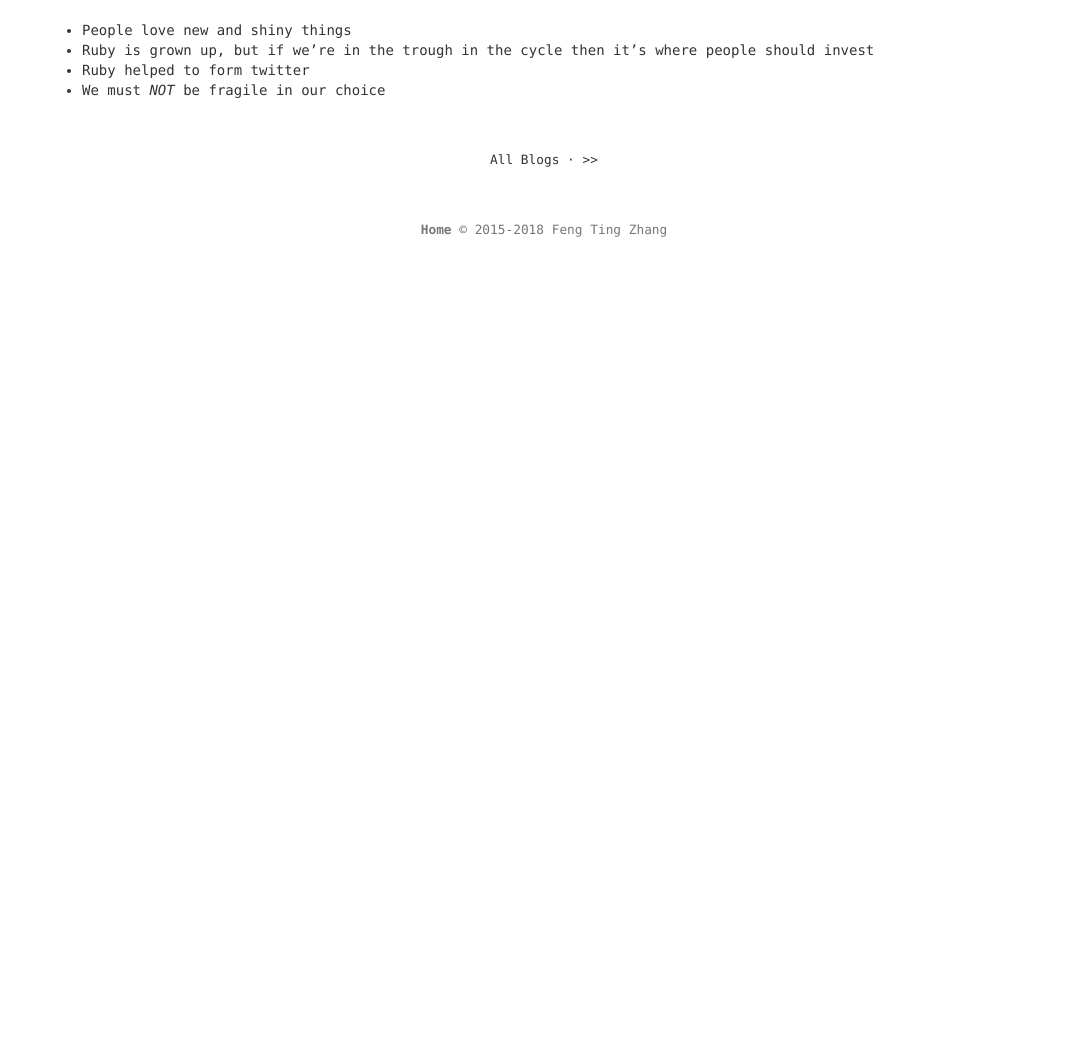
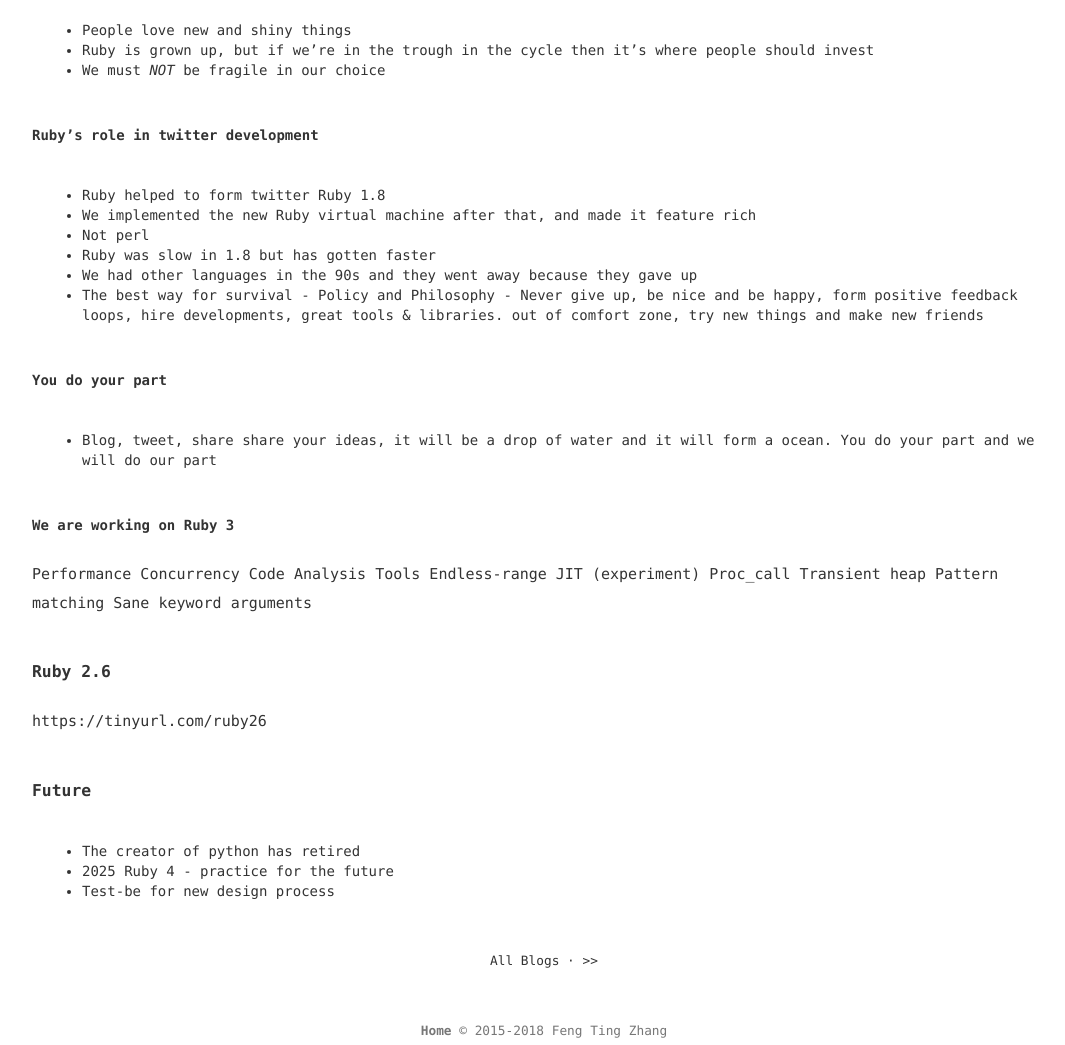
Before and after one commit to fengtingzhang/blog, a Jekyll site: the page built from _posts/2018-11-13-rubyconf-2018-day-one.md, in a window 1280 px wide and 1400 px high, scrolled down 1954 px. Shown: the part 355-1400 px from the top of the window, without its empty margins (96-1161 px from the left). Built offline with Jekyll 4.4.1, drawn with Linux system fonts in a browser that asks for light colours; before the commit the page ends 2584 px from its top, so only the background shows below that.

Commit message:
Update 2018-11-13-rubyconf-2018-day-one.md

```diff
--- a/_posts/2018-11-13-rubyconf-2018-day-one.md
+++ b/_posts/2018-11-13-rubyconf-2018-day-one.md
@@ -74,5 +74,35 @@
 
 * People love new and shiny things
 * Ruby is grown up, but if we're in the trough in the cycle then it's where people should invest
-* Ruby helped to form twitter
 * We must *NOT* be fragile in our choice
+
+#### Ruby's role in twitter development
+* Ruby helped to form twitter Ruby 1.8
+* We implemented the new Ruby virtual machine after that, and made it feature rich
+* Not perl
+* Ruby was slow in 1.8 but has gotten faster
+* We had other languages in the 90s and they went away because they gave up
+* The best way for survival - Policy and Philosophy - Never give up, be nice and be happy, form positive feedback loops, hire developments, great tools & libraries. out of comfort zone, try new things and make new friends
+
+#### You do your part
+* Blog, tweet, share share your ideas, it will be a drop of water and it will form a ocean. You do your part and we will do our part
+
+#### We are working on Ruby 3
+Performance
+Concurrency
+Code Analysis
+Tools
+Endless-range
+JIT (experiment)
+Proc_call
+Transient heap
+Pattern matching
+Sane keyword arguments
+
+### Ruby 2.6
+https://tinyurl.com/ruby26
+
+### Future
+* The creator of python has retired
+* 2025 Ruby 4 - practice for the future
+* Test-be for new design process
```
